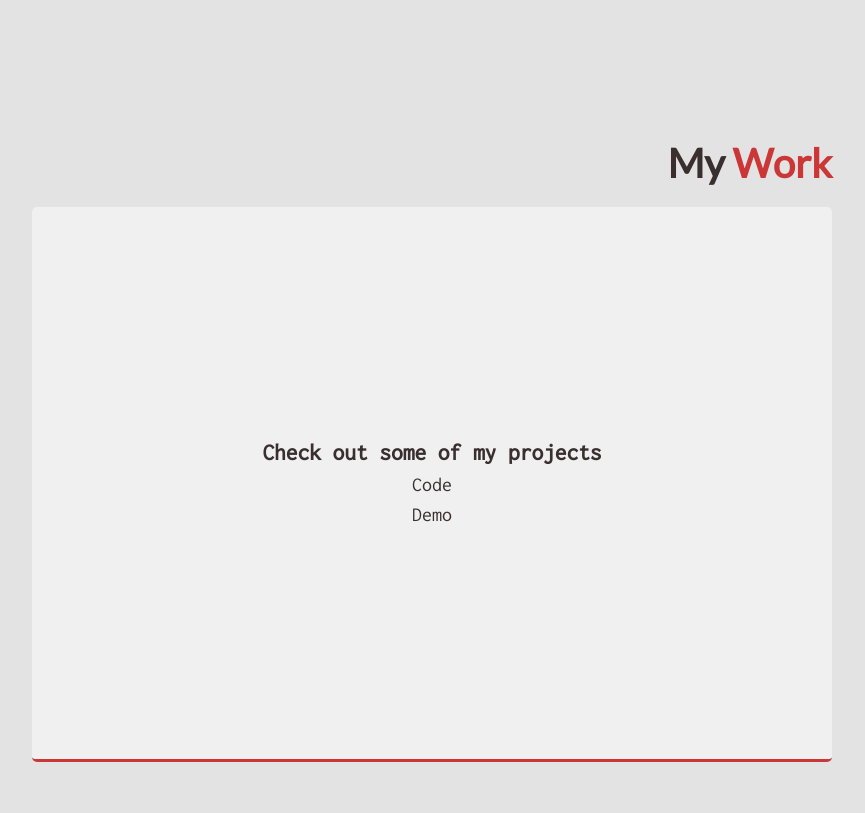
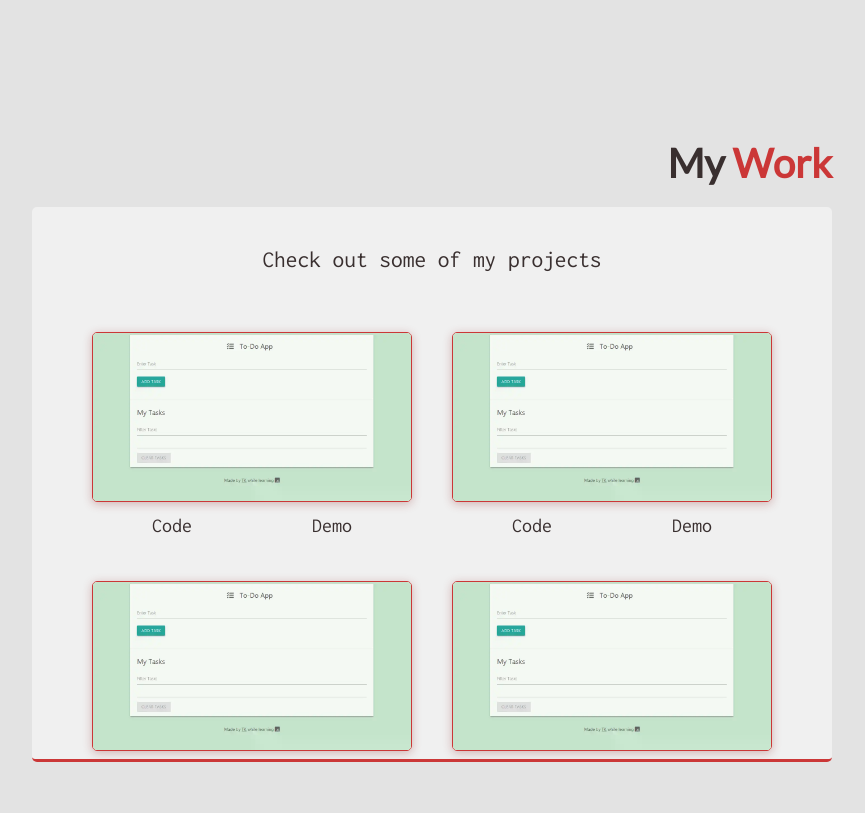
Before and after one commit to t-kowalewski/my_website_v2, a website: page index.html in a window 1280 px wide. Shown: the part 1550-2363 px from the top of the page, without its empty margins (408-1273 px from the left). Drawn offline with Linux system fonts and the light colour scheme.

Commit message:
add grid & style for projects

```diff
--- a/index.html
+++ b/index.html
@@ -51,7 +51,6 @@
 
         <div class="card card--skills">
           <h3 class="card__title">Technology and tools I work with:</h3>
-          <!-- <p class="card__title">Technology and tools I work with:</p> -->
 
           <ul class="card__list">
             <li>HTML</li>
@@ -76,11 +75,44 @@
         <div class="card card--work">
           <h3 class="card__title">Check out some of my projects</h3>
 
-          <div class="project">
-            <!-- <img src="" alt=""> -->
-            <p>Code</p>
-            <p>Demo</p>
+          <div class="card__projects">
+            <div class="project">
+              <img src="img/project1.webp" alt="Project 1">
+
+              <div class="project__links">
+                <p>Code</p>
+                <p>Demo</p>
+              </div>
+            </div>
+
+            <div class="project">
+              <img src="img/project1.webp" alt="Project 1">
+
+              <div class="project__links">
+                <p>Code</p>
+                <p>Demo</p>
+              </div>
+            </div>
+
+            <div class="project">
+              <img src="img/project1.webp" alt="Project 1">
+
+              <div class="project__links">
+                <p>Code</p>
+                <p>Demo</p>
+              </div>
+            </div>
+
+            <div class="project">
+              <img src="img/project1.webp" alt="Project 1">
+
+              <div class="project__links">
+                <p>Code</p>
+                <p>Demo</p>
+              </div>
+            </div>
           </div>
+
         </div>
       </section>
     </div>
--- a/sass/_components.scss
+++ b/sass/_components.scss
@@ -49,4 +49,41 @@
       list-style: none;
     }
   }
+
+  &--work {
+    .card__title {
+      font-weight: 400;
+      margin: 3.5rem 0;
+    }
+  }
+
+  &__projects {
+    width: 90%;
+    padding-bottom: 3.5rem;
+
+    display: grid;
+    // gap: 2rem;
+
+    overflow-y: scroll;
+    overflow-x: hidden;
+
+    // grid-template-columns: repeat(auto-fill, min-max(max-content, 1fr));
+    grid-template-columns: repeat(2, 1fr);
+    grid-auto-rows: min-content;
+
+    img {
+      width: 100%;
+      border: solid 1px $color-secondary;
+      border-radius: 5px;
+      box-shadow: 0 2px 10px rgba(143, 35, 35, 0.3);
+    }
+
+    .project {
+      padding: 2rem;
+      &__links {
+        display: flex;
+        justify-content: space-around;
+      }
+    }
+  }
 }
```
Also changed, not shown: css/style.css, img/project1.webp (added).
